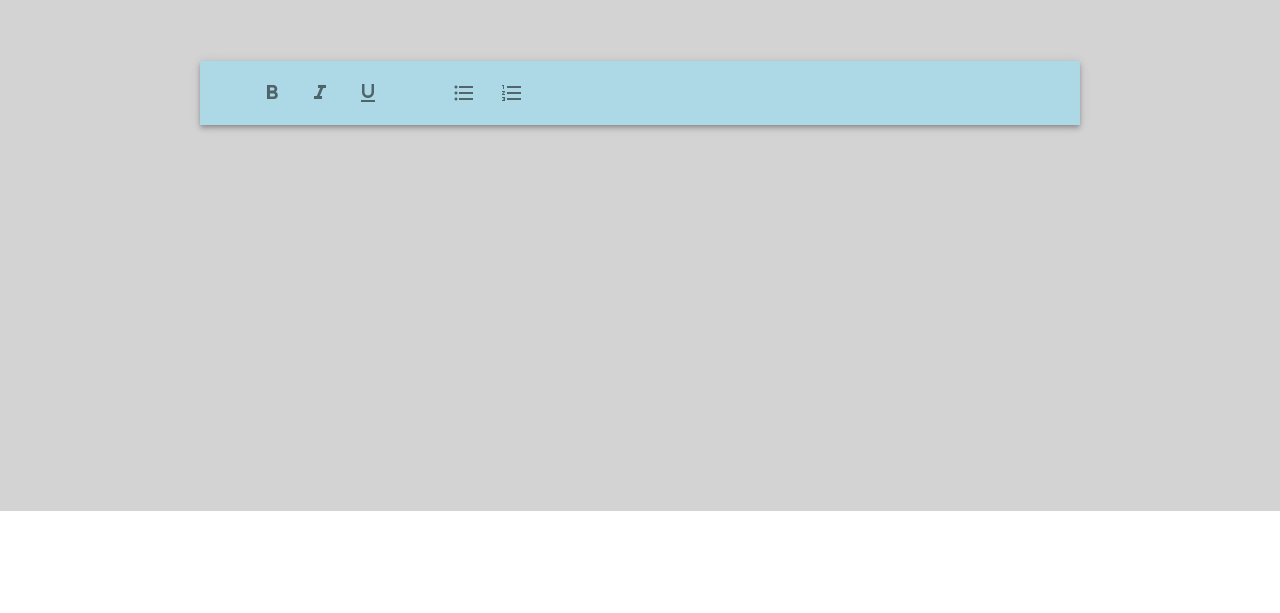
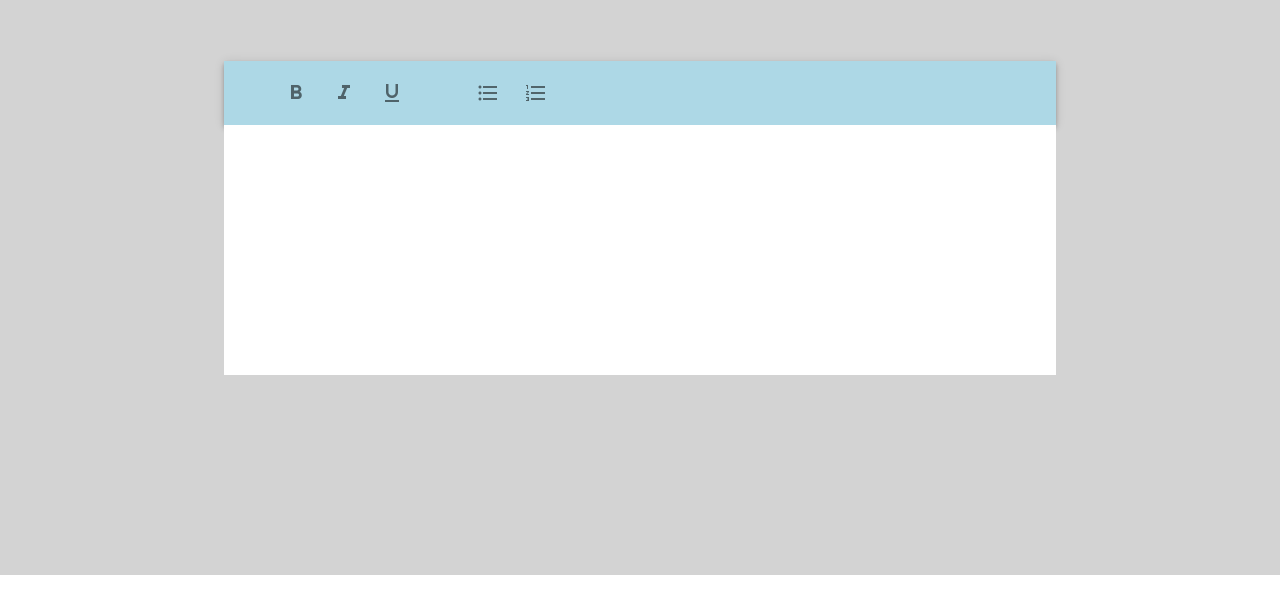
Before and after one commit to ejhessing/rich-text-editor, a React (Create React App) app: page / in a window 1280 px wide. Shown: the part 139-752 px from the top of the page. Built offline with nearby package versions, Linux system fonts and the light colour scheme.

Commit message:
Add some CSS to Editor and fix react warnings

```diff
--- a/src/MyEditor/index.js
+++ b/src/MyEditor/index.js
@@ -1,5 +1,5 @@
 import React, { useState } from "react";
-
+import Container from "@material-ui/core/Container";
 import { Editor, EditorState } from "draft-js";
 import Toolbar from "../Toolbar";
 
@@ -13,8 +13,14 @@ const MyEditor = props => {
 
   return (
     <div style={{ background: "lightgray", minHeight: "250px" }}>
-      <Toolbar onChange={onChange} editorState={editorState} />
-      <Editor editorState={editorState} onChange={onChange} />
+      <Container maxWidth="lg">
+        <Toolbar onChange={onChange} editorState={editorState} />
+        <div
+          style={{ background: "white", minHeight: "250px", padding: "25px" }}
+        >
+          <Editor editorState={editorState} onChange={onChange} />
+        </div>
+      </Container>
     </div>
   );
 };
--- a/src/Toolbar/BlockStyles/index.js
+++ b/src/Toolbar/BlockStyles/index.js
@@ -19,6 +19,7 @@ const BlockStyles = ({ editorState, onChange }) => {
 
     return (
       <ToolbarIcon
+        key={type}
         type={type}
         onClick={onClick}
         hint={hint}
--- a/src/Toolbar/FontStyles.js/index.js
+++ b/src/Toolbar/FontStyles.js/index.js
@@ -16,6 +16,7 @@ const FontStyles = ({ editorState, onChange }) => {
 
     return (
       <ToolbarIcon
+        key={type}
         type={type}
         onClick={onClick}
         hint={hint}
--- a/src/Toolbar/ToolbarIcon.js
+++ b/src/Toolbar/ToolbarIcon.js
@@ -5,7 +5,7 @@ import IconButton from "@material-ui/core/IconButton";
 import ButtonWrapper from "./ButtonWrapper";
 
 const ToolbarIcon = ({ type, onClick, hint, icon, isActive }) => {
-  const color = !isActive ? "" : "primary";
+  const color = !isActive ? "inherit" : "primary";
 
   return (
     <ButtonWrapper key={type} onClickFn={onClick} type={type} hint={hint}>
--- a/src/Toolbar/index.js
+++ b/src/Toolbar/index.js
@@ -1,4 +1,4 @@
-import React, { useState } from "react";
+import React from "react";
 import AppBar from "@material-ui/core/AppBar";
 import Toolbar from "@material-ui/core/Toolbar";
 import ToolbarGroup from "@material-ui/core/Toolbar";
```
